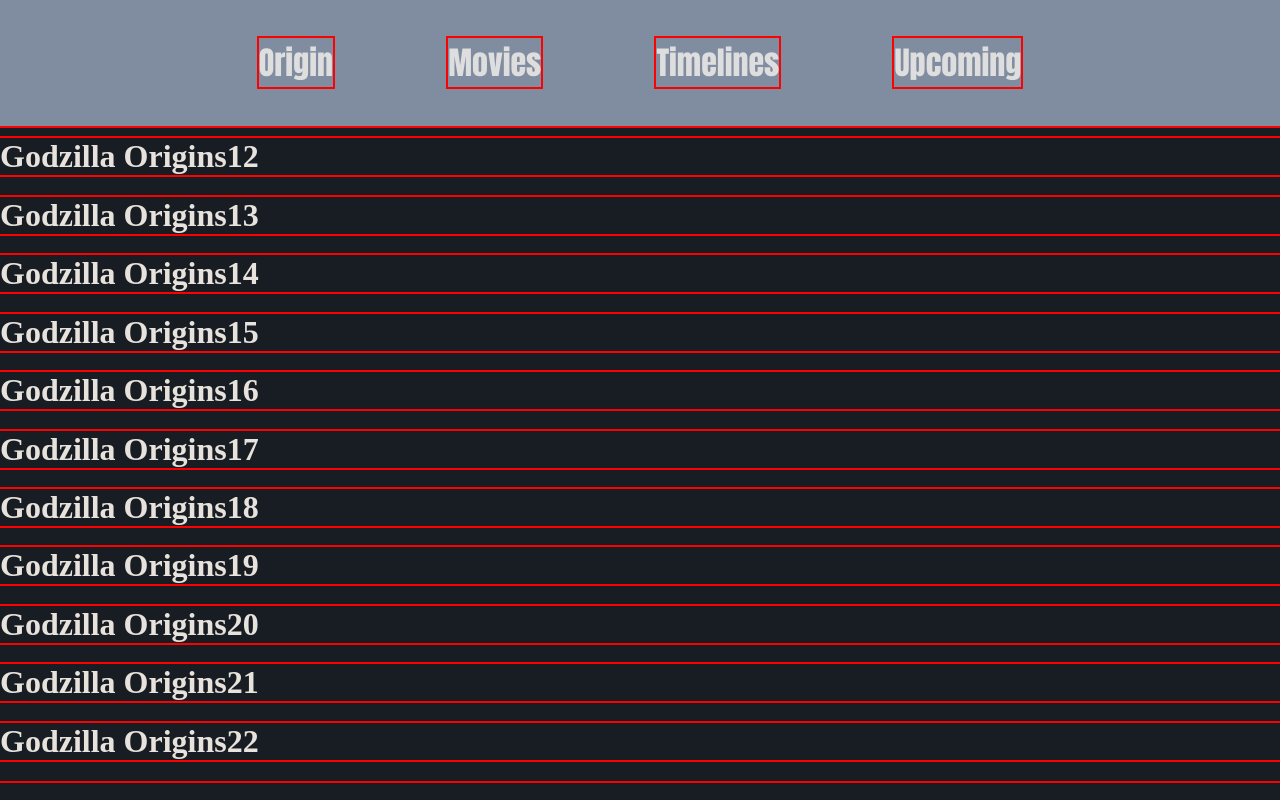
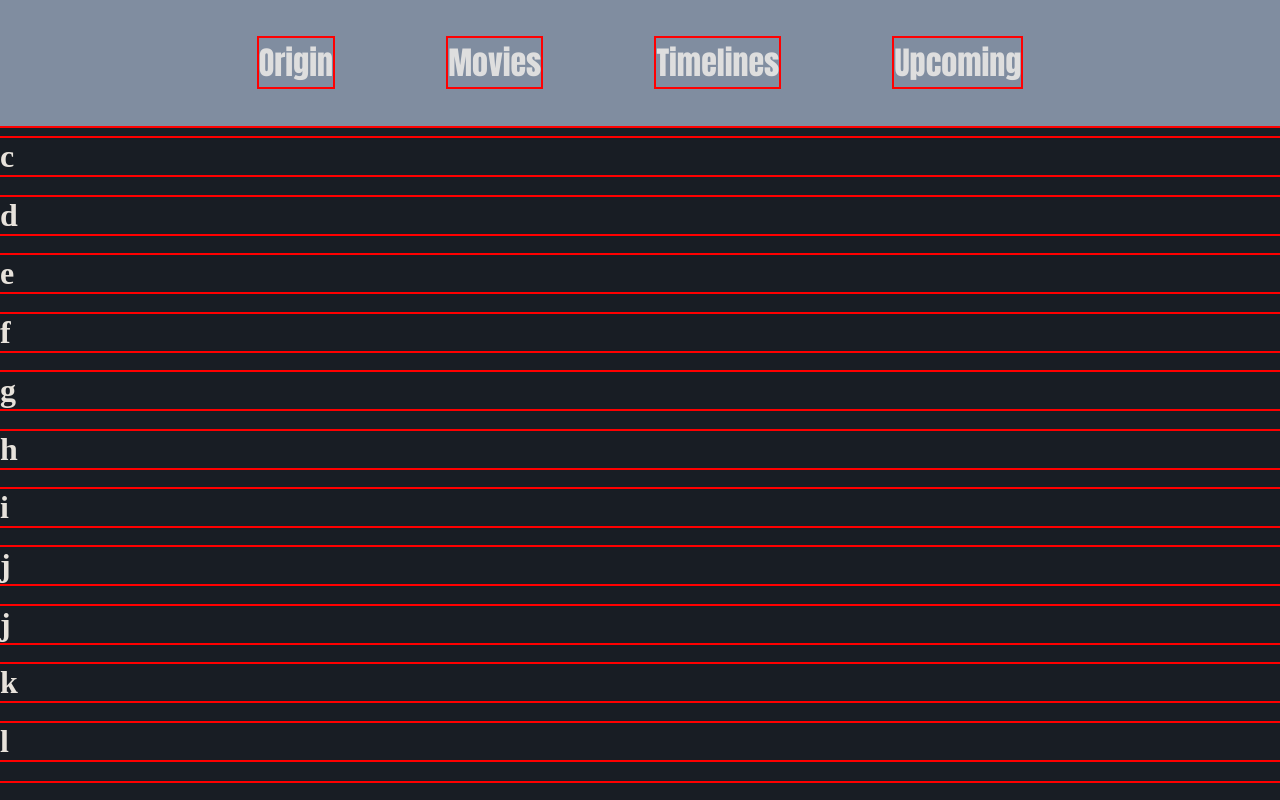
Before and after one commit to tri-codes-rgb/abc, a plain HTML site: page index.html in a window 1280 px wide. Drawn offline with Linux system fonts and the light colour scheme.

Commit message:
Replace multiple Godzilla headings with single letters

```diff
--- a/index.html
+++ b/index.html
@@ -10,18 +10,18 @@
     <a href="timelines.html" class="no-underline">Timelines</a>
     <a href="upcoming.html" class="no-underline">Upcoming</a>
   </nav>
-  <h1>Godzilla Origins</h1>
-  <h1>Godzilla Origins11</h1>
-  <h1>Godzilla Origins12</h1>
-  <h1>Godzilla Origins13</h1>
-  <h1>Godzilla Origins14</h1>
-  <h1>Godzilla Origins15</h1>
-  <h1>Godzilla Origins16</h1>
-  <h1>Godzilla Origins17</h1>
-  <h1>Godzilla Origins18</h1>
-  <h1>Godzilla Origins19</h1>
-  <h1>Godzilla Origins20</h1>
-  <h1>Godzilla Origins21</h1>
-  <h1>Godzilla Origins22</h1>
+  <h1>a</h1>
+  <h1>b</h1>
+  <h1>c</h1>
+  <h1>d</h1>
+  <h1>e</h1>
+  <h1>f</h1>
+  <h1>g</h1>
+  <h1>h</h1>
+  <h1>i</h1>
+  <h1>j</h1>
+  <h1>j</h1>
+  <h1>k</h1>
+  <h1>l</h1>
 </body>
 </html>
```
